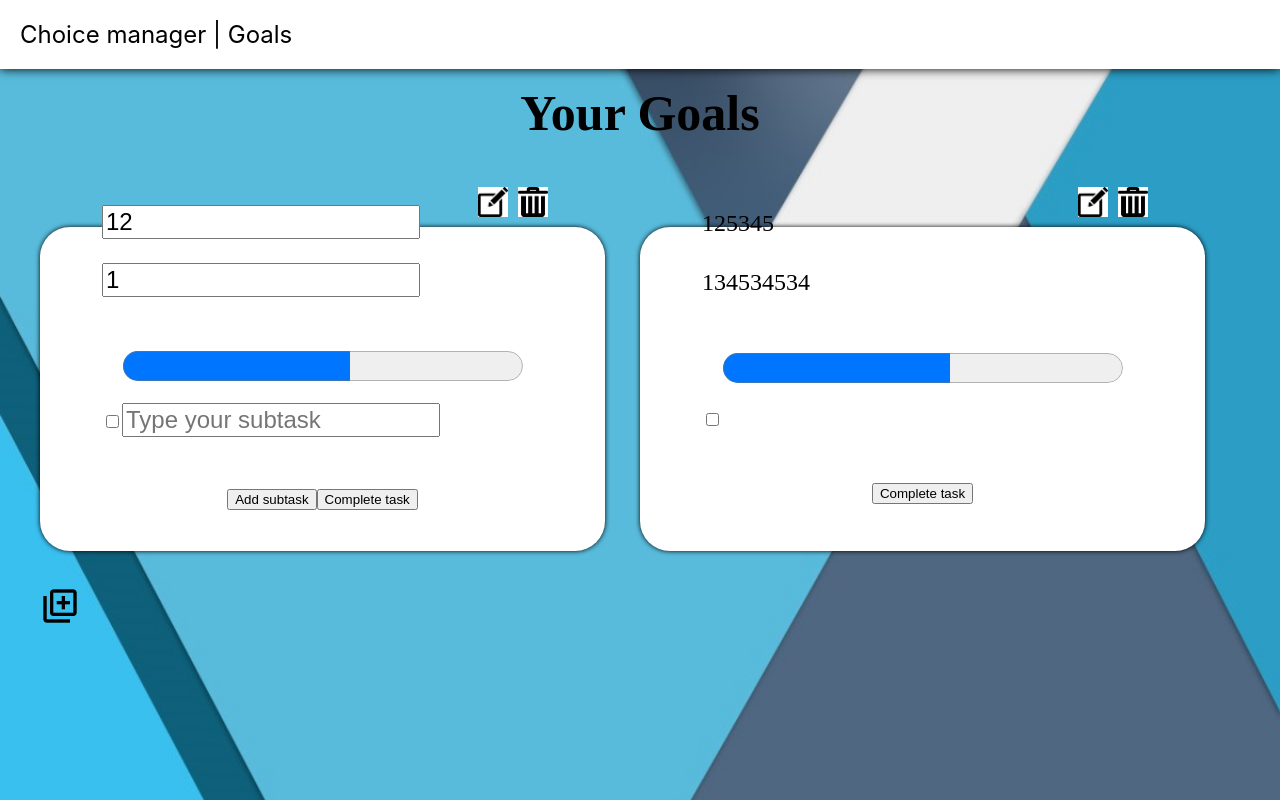
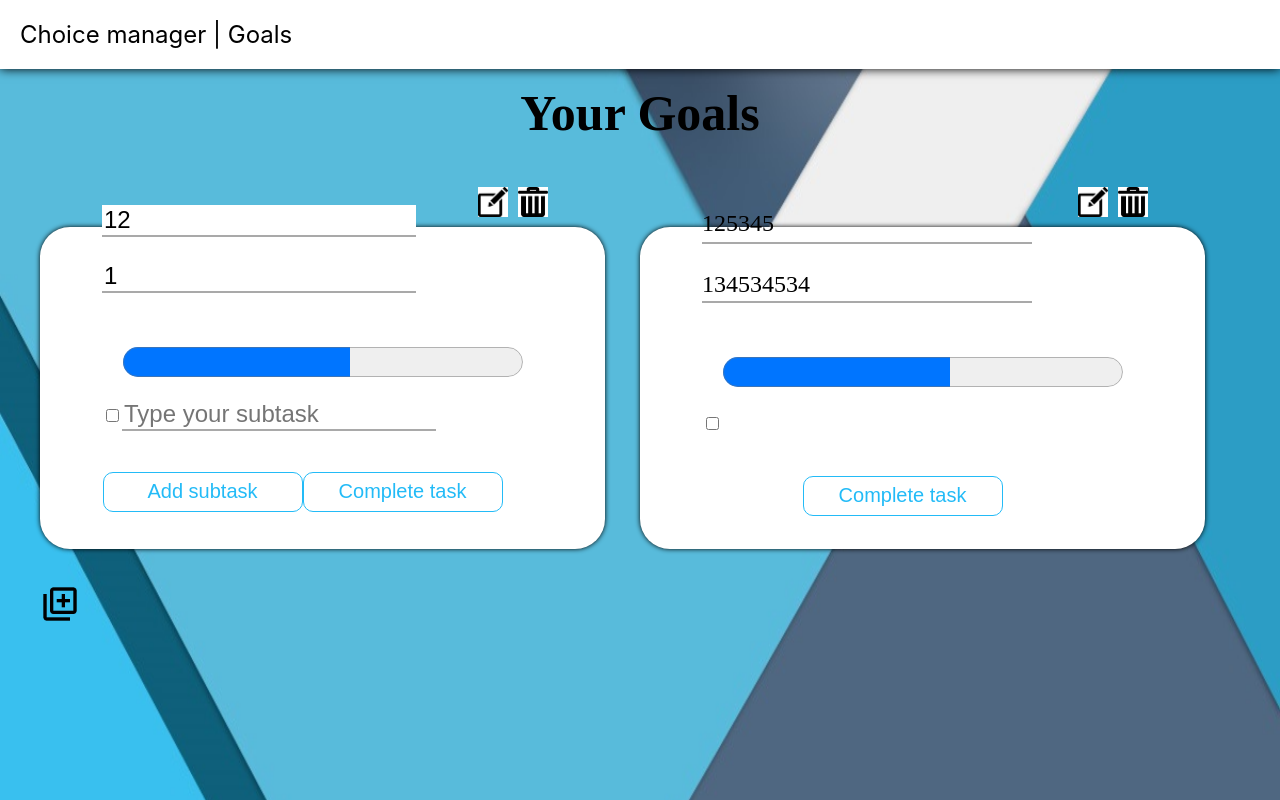
Before and after one commit to stanislavlebedyantsev/Choice-manager, a React (Create React App) app: page /goals in a window 1280 px wide. Both pictures are taken after a click on the button 492 px from the left and 202 px from the top of the page. Shown: the top 800 px of the page. Built offline with nearby package versions, Linux system fonts and the light colour scheme; what react-alert-template-basic would draw is missing.

Commit message:
Changes: Styles of input fields and buttons in goal page

```diff
--- a/src/components/GoalPage/GoalContainer.jsx
+++ b/src/components/GoalPage/GoalContainer.jsx
@@ -1,4 +1,4 @@
-import React from 'react';
+  import React from 'react';
 import {connect} from "react-redux";
 import s from "./Goals.module.css";
 import Header from "../common/Header/Header";
--- a/src/components/GoalPage/Goals.module.css
+++ b/src/components/GoalPage/Goals.module.css
@@ -79,11 +79,15 @@
 .taskName{
     padding-top: 5px;
     padding-bottom: 5px;
+    width: 70%;
+    border-bottom: 2px solid darkgrey;
 }
 .discrPaddings{
     padding-top: 3px;
     padding-bottom: 3px;
     margin-top: 22px;
+    border-bottom: 2px solid darkgrey;
+    width: 70%;
 }
 .buttons {
     margin-top: -105px;
@@ -91,6 +95,11 @@
 }
 .editInput{
     font-size: x-large;
+    text-decoration: none;
+    outline: none;
+    border: none;
+    border-bottom: 2px solid;
+    border-color: darkgrey;
 }
 .editButton {
     width: 30px;
@@ -110,3 +119,50 @@
     border: none;
     outline: none;
 }
+
+/* Complete and add task buttons */
+
+.btn {
+    margin-top: 30px;
+    color: #23bbf7;
+    font-size: 20px;
+    background: transparent;
+    cursor: pointer;
+    border: 1px solid #23bbf7;
+    border-radius: 10px;
+    width: 200px;
+    height: 40px;
+    margin-left: auto;
+    margin-right: auto;
+    transform: translate(-10%, 0);
+    text-align: center;
+    -webkit-transition: all .3s ease-in-out;
+    transition: all .3s ease-in-out;
+    overflow: hidden;
+    text-decoration: none;
+    outline: none;
+}
+
+.btn::before {
+    content: '';
+    position: absolute;
+    top: -130px;
+    margin: auto;
+    display: inline-block;
+    border-radius: 50%;
+    width: 310px;
+    height: 300px;
+    left: -1px;
+    -webkit-transition: box-shadow .3s ease-in-out;
+    transition: box-shadow .3s ease-in-out;
+    z-index: -1;
+
+}
+
+.btn:hover {
+    color: #fff;
+}
+
+.btn:hover::before {
+    box-shadow: inset 0 0 0 160px #23bbf7;
+}
--- a/src/components/GoalPage/GoalsComponents/GoalComponent.jsx
+++ b/src/components/GoalPage/GoalsComponents/GoalComponent.jsx
@@ -66,9 +66,9 @@ const GoalComponent = (props) => {
           />
         ))}
         {props.state.isEdit ?
-          <button name={'addSubtask'} onClick={handleClick}>Add subtask</button>
+          <button name={'addSubtask'} onClick={handleClick} className={s.btn} >Add subtask</button>
           : null}
-        <button>Complete task</button>
+        <button className={s.btn}>Complete task</button>
       </div>
     </div>
   );
--- a/src/components/ProfilePage/Profile.module.css
+++ b/src/components/ProfilePage/Profile.module.css
@@ -1,6 +1,6 @@
 .background {
     background-image: url("../../images/profileBack.png");
-    background-size: 100% 100%;
+    background-size: 100% 100%          ;
 }
 
 .container {
@@ -12,11 +12,12 @@
     grid-template-rows: 820px;
     box-shadow: 0 0 5px;
     opacity: 93%;
+    border-radius: 30px;
 }
 
 /* left photo and buttons topSide.jsx */
 
-.leftSide{
+.leftSide {
     grid-column: 1;
     grid-row: 1;
     display: grid;
@@ -24,14 +25,14 @@
     grid-template-rows: 820px;
 }
 
-.userImg{
+.userImg {
     grid-column: 1;
     grid-row: 1;
 }
 
 /* circle div photo */
 
-.userPhoto{
+.userPhoto {
     width: 300px;
     height: 300px;
     border-radius: 250px;
@@ -42,7 +43,7 @@
 
 }
 
-.uploadImg{
+.uploadImg {
     grid-column: 1;
     grid-row: 2;
 }
@@ -50,55 +51,55 @@
 
 /*upload photo button*/
 
-.btn{
+.btn {
     margin-top: 30px;
     color: #23bbf7;
-    font-size:20px;
-    background:transparent;
-    cursor:pointer;
-    border:1px solid #23bbf7;
+    font-size: 20px;
+    background: transparent;
+    cursor: pointer;
+    border: 1px solid #23bbf7;
     border-radius: 30px;
-    width:240px;
-    height:70px;
+    width: 240px;
+    height: 70px;
     margin-left: auto;
     position: relative;
     left: 50%;
     transform: translate(-50%, 0);
-    text-align:center;
-    -webkit-transition:all .3s ease-in-out;
-    transition:all .3s ease-in-out;
-    overflow:hidden;
+    text-align: center;
+    -webkit-transition: all .3s ease-in-out;
+    transition: all .3s ease-in-out;
+    overflow: hidden;
     text-decoration: none;
     outline: none;
 }
 
-.btn::before{
-    content:'';
-    position:absolute;
-    top:-130px;
-    margin:auto;
-    display:block;
-    border-radius:50%;
-    width:310px;
-    height:300px;
+.btn::before {
+    content: '';
+    position: absolute;
+    top: -130px;
+    margin: auto;
+    display: block;
+    border-radius: 50%;
+    width: 310px;
+    height: 300px;
     left: -1px;
-    -webkit-transition:box-shadow .3s ease-in-out;
-    transition:box-shadow .3s ease-in-out;
-    z-index:-1;
+    -webkit-transition: box-shadow .3s ease-in-out;
+    transition: box-shadow .3s ease-in-out;
+    z-index: -1;
 
 }
 
-.btn:hover{
-    color:#fff;
+.btn:hover {
+    color: #fff;
 }
 
-.btn:hover::before{
-    box-shadow:inset 0 0 0 160px #23bbf7;
+.btn:hover::before {
+    box-shadow: inset 0 0 0 160px #23bbf7;
 }
 
 /* Save button */
 
-.saveChange{
+.saveChange {
     margin-left: 80%;
     margin-top: -10px;
     width: 100px;
@@ -114,7 +115,7 @@
 
 /* input fields */
 
-.rightSide{
+.rightSide {
     margin-top: 130px;
     margin-left: 40px;
     grid-column: 2;
@@ -123,7 +124,7 @@
 
 /* Left input column(L), right input column(R) */
 
-.bottomRightInputL{
+.bottomRightInputL {
     display: inline-block;
     width: 65%;
     height: 30px;
@@ -136,7 +137,7 @@
     font-size: 23px;
 }
 
-.bottomRightInputR{
+.bottomRightInputR {
     display: inline-block;
     width: 40%;
     height: 30px;
@@ -149,7 +150,7 @@
     font-size: 23px;
 }
 
-.textOverInput{
+.textOverInput {
     display: inline-block;
     margin-left: 20px;
     margin-bottom: 3px;
@@ -160,13 +161,13 @@
 
 /* Third column(logo) */
 
-.bottomLogoSide{
+.bottomLogoSide {
     grid-column: 3;
     grid-row: 1;
 }
 
 
-.logo{
+.logo {
     width: 330px;
     height: 330px;
     background-image: url("../../images/logoProfile.png");
--- a/src/components/ProfilePage/topSide/topSide.jsx
+++ b/src/components/ProfilePage/topSide/topSide.jsx
@@ -1,7 +1,7 @@
 import s from "../Profile.module.css";
 
 const topSide = (props) => {
-  const handleClick = () =>{
+    const handleClick = () => {
         props.profilePutState()
     }
     return (
@@ -11,7 +11,8 @@ const topSide = (props) => {
                 <button className={s.btn}>
                     Upload photo
                 </button>
-            <div><button className={s.btn}>
+                <div>
+                    <button className={s.btn}>
                         Save
                     </button>
                 </div>
```
Also changed, not shown: src/components/ProfilePage/Profile.jsx (indentation only), src/components/ProfilePage/bottomRightInput/bottomRightInput.jsx (indentation only). Lines whose indentation alone changed are shown as unchanged.
